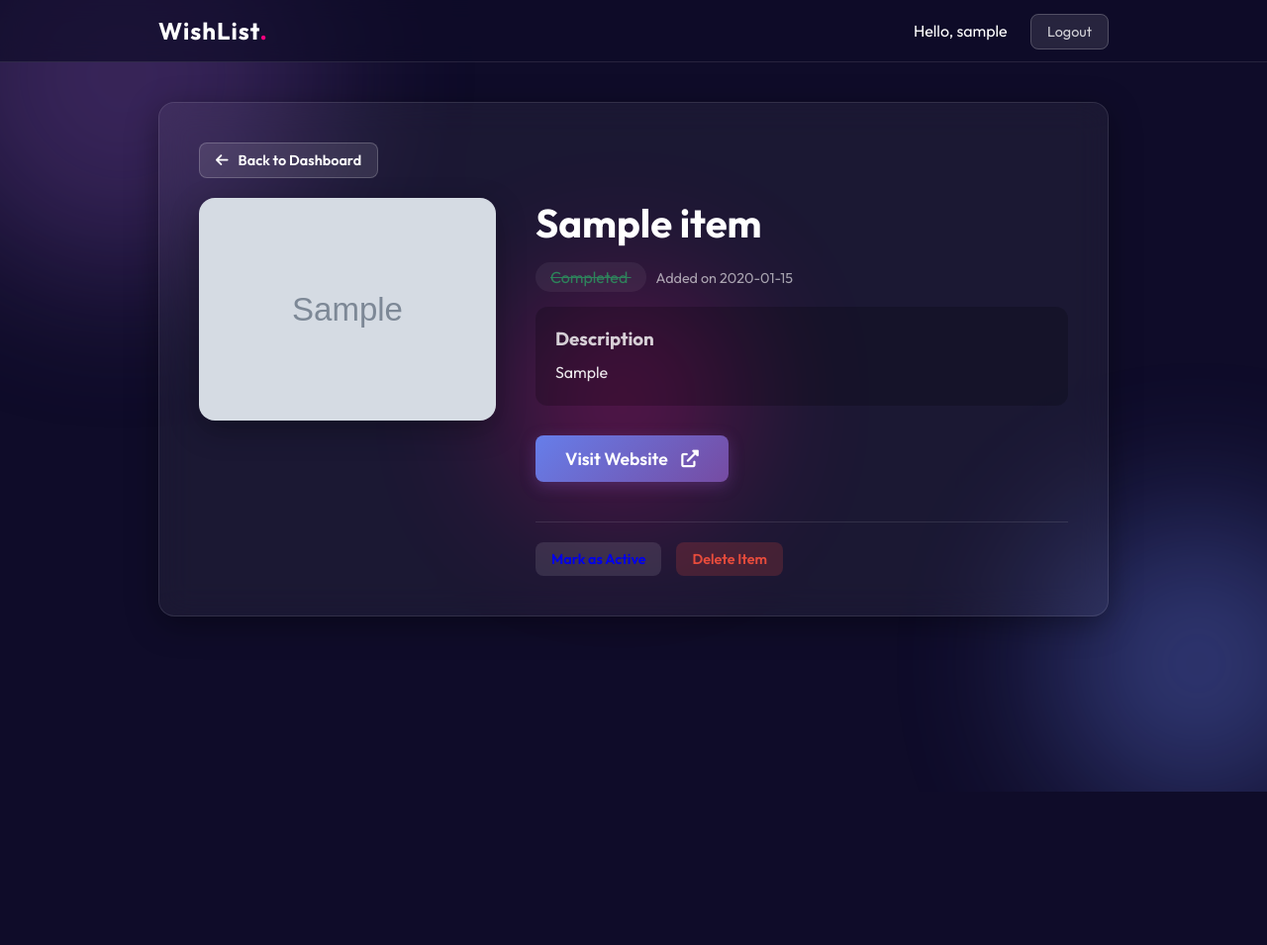
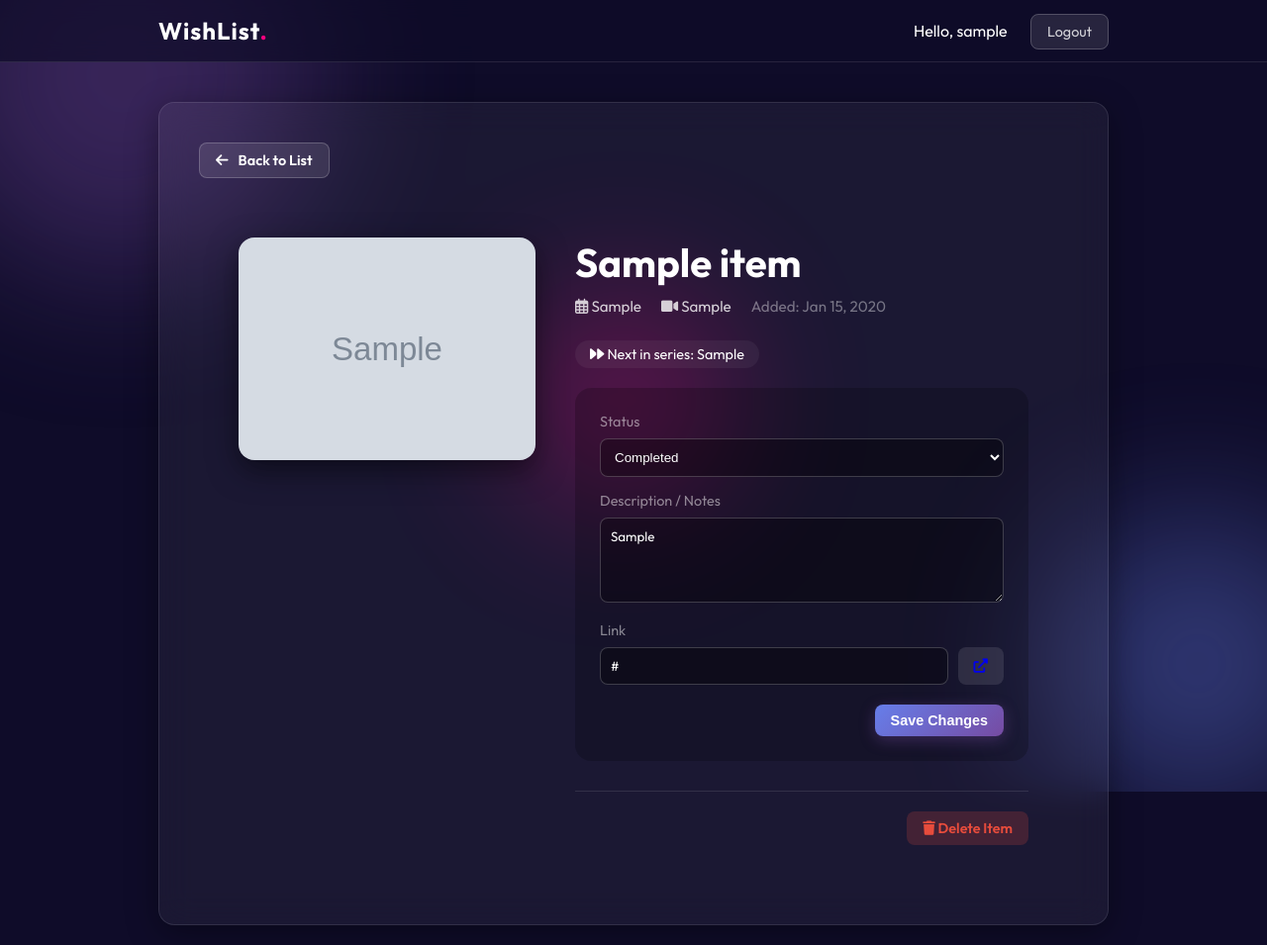
Before and after one commit to Dev-43/List, a Flask app: page /item/1 in a window 1280 px wide. Shown: the whole page at 99% size. Before the commit the page ends 800 px from the top, so only its background shows below. Run offline with Flask 3, Linux system fonts and the light colour scheme; a user stored in the database is signed in; tables that the repository leaves empty hold one stand-in row (values such as "Sample post"); grey boxes marked "Sample" are stand-in pictures.

Commit message:
Major Upgrade Done

```diff
--- a/app/routes.py
+++ b/app/routes.py
@@ -18,27 +18,64 @@ main = Blueprint('main', __name__)
 
 import sys
 
+def extract_wiki_infobox(soup):
+    """
+    Attempts to extract Director, Year, and Pre/Sequel from Wikipedia Infobox.
+    """
+    data = {'director': None, 'year': None, 'sequel_prequel': None}
+    try:
+        infobox = soup.find('table', class_='infobox')
+        if not infobox:
+            return data
+
+        rows = infobox.find_all('tr')
+        for row in rows:
+            header = row.find('th')
+            if not header:
+                continue
+            header_text = header.get_text().lower()
+            cell = row.find('td')
+            if not cell:
+                continue
+
+            # Director
+            if 'directed by' in header_text:
+                data['director'] = cell.get_text(strip=True)
+
+            # Release Date / Year
+            if 'release date' in header_text or 'published' in header_text:
+                # Try to find a year YYYY
+                text = cell.get_text(strip=True)
+                year_match = re.search(r'\d{4}', text)
+                if year_match:
+                    data['year'] = year_match.group(0)
+
+            # Sequel / Prequel / Followed by
+            if 'followed by' in header_text or 'preceded by' in header_text:
+                data['sequel_prequel'] = cell.get_text(strip=True)
+
+    except Exception as e:
+        print(f"DEBUG: Infobox Parse Error: {e}", file=sys.stderr)
+
+    return data
+
 def fetch_meta_data(query):
     """
-    Smart Search:
-    1. If query is a URL, fetch it.
-    2. If not, Google Search it -> get first URL -> fetch it.
-    Returns: {name, info, link, image_url}
+    Smart Search with Rich Data:
+    Returns: {name, info, link, image_url, director, year, sequel_prequel}
     """
     query = query.strip()
     target_url = query
     print(f"DEBUG: Processing query: {query}", file=sys.stderr)
 
-    # 1. Determine URL
+    # 1. Determine URL (Same as before)
     if not re.match(r'^https?://', query):
         try:
             print("DEBUG: Searching Google...", file=sys.stderr)
-            # 'stop' argument is deprecated in some versions, using num_results or num
-            # verify library version behavior. simpler to use a loop.
             results = []
             for j in search(query, num_results=1, sleep_interval=1, lang="en"):
                 results.append(j)
-                break # Just need one
+                break
 
             if results:
                 target_url = results[0]
@@ -76,55 +113,55 @@ def fetch_meta_data(query):
     # 2. Fetch URL
     try:
         print(f"DEBUG: Fetching {target_url}...", file=sys.stderr)
-        # Use a real browser user agent to avoid 403s
         headers = {
             'User-Agent': 'Mozilla/5.0 (Windows NT 10.0; Win64; x64) AppleWebKit/537.36 (KHTML, like Gecko) Chrome/120.0.0.0 Safari/537.36',
-            'Accept': 'text/html,application/xhtml+xml,application/xml;q=0.9,image/webp,*/*;q=0.8',
-            'Accept-Language': 'en-US,en;q=0.5'
+             # ... other headers
         }
         response = requests.get(target_url, headers=headers, timeout=10)
-        response.raise_for_status() # Raise error for bad status codes
+        response.raise_for_status()
 
-        soup = BeautifulSoup(response.content, 'html.parser') # lxml can be strict, html.parser is looser
+        soup = BeautifulSoup(response.content, 'html.parser')
 
-        # 3. Extract Data
-        # Title
+        # 3. Extract Data (Existing)
         og_title = soup.find("meta", property="og:title")
         title = og_title["content"] if og_title else soup.title.string if soup.title else query
 
-        # Description
         og_desc = soup.find("meta", property="og:description")
         if not og_desc:
             og_desc = soup.find("meta", attrs={"name": "description"})
         description = og_desc["content"] if og_desc else ""
 
-        # Image
         og_image = soup.find("meta", property="og:image")
         image_url = og_image["content"] if og_image else None
 
-        # Fallback for image: Find first relevant image
         if not image_url:
-            # Try to find a substantial image (not an icon)
             images = soup.find_all('img')
             for img in images:
                 src = img.get('src')
                 if src and src.startswith('http') and 'logo' not in src.lower() and 'icon' not in src.lower():
-                     # Basic heuristic check (width/height attributes if available?)
-                     # Just take the first valid-looking one
                      image_url = src
                      break
+
+        # 4. Extract Rich Data (Wikipedia Specific)
+        rich_data = {'director': None, 'year': None, 'sequel_prequel': None}
+        if 'wikipedia.org' in target_url:
+            rich_data = extract_wiki_infobox(soup)
+            print(f"DEBUG: Extracted Wiki Data: {rich_data}", file=sys.stderr)
 
         print(f"DEBUG: Scraped - Title: {title}, Image: {bool(image_url)}", file=sys.stderr)
 
         return {
             'name': str(title).strip()[:100],
-            'info': str(description).strip()[:500], # Limit length
+            'info': str(description).strip()[:500],
             'link': target_url,
-            'image_url': image_url
+            'image_url': image_url,
+            'director': rich_data['director'],
+            'year': rich_data['year'],
+            'sequel_prequel': rich_data['sequel_prequel']
         }
     except Exception as e:
         print(f"DEBUG: Fetch/Parse Error: {e}", file=sys.stderr)
-        return {'name': query, 'info': '', 'link': target_url, 'image_url': None}
+        return {'name': query, 'info': '', 'link': target_url, 'image_url': None, 'director':None, 'year':None, 'sequel_prequel':None}
 
 
 @main.route('/')
@@ -278,12 +315,20 @@ def reset_password(token):
 @login_required
 def add_category():
     name = request.form.get('name')
+    cat_type = request.form.get('type', 'general')
     if name:
-        # Optional: Add random background image for category?
-        category = Category(name=name, owner=current_user)
+        category = Category(name=name, type=cat_type, owner=current_user)
         db.session.add(category)
         db.session.commit()
     return redirect(url_for('main.index'))
+
+@main.route('/list/<int:category_id>')
+@login_required
+def view_list(category_id):
+    category = Category.query.get_or_404(category_id)
+    if category.owner != current_user:
+        return "Unauthorized", 403
+    return render_template('list_view.html', category=category)
 
 @main.route('/category/delete/<int:category_id>')
 @login_required
@@ -302,27 +347,63 @@ def add_item(category_id):
     if category.owner != current_user:
         return "Unauthorized", 403
 
-    name_input = request.form.get('name') # Could be query now
-    # link = request.form.get('link') # Not needed if we auto-fetch, or could be override
-    # info = request.form.get('info') # Not needed if we auto-fetch
+    name_input = request.form.get('name')
 
     if name_input:
-        # --- Smart Search Logic ---
-        # Fetch metadata based on name_input (Query or URL)
-        meta = fetch_meta_data(name_input)
-
+        # Simple Fast Add
         item = Item(
-            name=meta['name'],
-            link=meta['link'],
-            info=meta['info'],
-            image_url=meta['image_url'],
-            category_id=category.id
+            name=name_input,
+            category_id=category.id,
+            status='Future Read/Watch'
         )
         db.session.add(item)
         db.session.commit()
-        flash(f"Added: {meta['name']}", 'success')
+    return redirect(url_for('main.index'))
 
-    return redirect(url_for('main.index'))
+@main.route('/item/enhance/<int:item_id>')
+@login_required
+def enhance_item(item_id):
+    item = Item.query.get_or_404(item_id)
+    if item.category.owner != current_user:
+        return "Unauthorized", 403
+
+    # Smart Search Logic
+    try:
+        meta = fetch_meta_data(item.name)
+        if meta.get('image_url') or meta.get('info'):
+            item.image_url = meta.get('image_url')
+            item.info = meta.get('info')
+            item.link = meta.get('link')
+
+            # Rich Data
+            if meta.get('director'): item.director = meta['director'][:100]
+            if meta.get('year'): item.year = meta['year'][:20]
+            if meta.get('sequel_prequel'): item.sequel_prequel = meta['sequel_prequel'][:200]
+
+            db.session.commit()
+            flash(f"Magic performed on: {item.name}", 'success')
+        else:
+             flash(f"Could not find details for {item.name}", 'warning')
+    except Exception as e:
+        flash(f"Enhancement failed: {str(e)}", 'danger')
+
+    return redirect(request.referrer or url_for('main.index'))
+
+@main.route('/item/update_details/<int:item_id>', methods=['POST'])
+@login_required
+def update_item_details(item_id):
+    item = Item.query.get_or_404(item_id)
+    if item.category.owner != current_user:
+        return "Unauthorized", 403
+
+    # Manual Update
+    item.info = request.form.get('info')
+    item.link = request.form.get('link')
+    item.status = request.form.get('status')
+
+    db.session.commit()
+    flash('Details updated successfully!', 'success')
+    return redirect(url_for('main.view_item', item_id=item.id))
 
 @main.route('/item/delete/<int:item_id>')
 @login_required
--- a/app/static/style.css
+++ b/app/static/style.css
@@ -227,9 +227,13 @@ input:focus, textarea:focus {
     background: rgba(255,255,255,0.02);
 }
 
-.item-status-In.Wishlist { color: #f1c40f; }
-.item-status-Pending { color: #f1c40f; } /* Keep for legacy */
-.item-status-Completed { color: #2ecc71; text-decoration: line-through; opacity: 0.6; }
+/* Status Badges */
+.item-status-Future.Read.Watch { color: #f1c40f; } /* Yellow */
+.item-status-Watching.Reading { color: #3498db; } /* Blue */
+.item-status-Hold { color: #e67e22; } /* Orange */
+.item-status-Drop { color: #e74c3c; opacity: 0.6; } /* Red */
+.item-status-Completed { color: #2ecc71; text-decoration: line-through; opacity: 0.6; } /* Green */
+.item-status-In.Wishlist { color: #f1c40f; } /* Legacy support */
 
 .action-btn {
     background: none;
--- a/app/templates/item_detail.html
+++ b/app/templates/item_detail.html
@@ -4,62 +4,104 @@
 <div class="glass-card" style="margin-top: 40px; padding: 40px;">
 
     <div style="margin-bottom: 20px;">
-        <a href="{{ url_for('main.index') }}" class="btn list-btn" style="display: inline-flex; align-items: center; gap: 10px;">
-            <i class="fas fa-arrow-left"></i> Back to Dashboard
+        <a href="{{ url_for('main.view_list', category_id=item.category_id) if item.category_id else url_for('main.index') }}" class="btn list-btn" style="display: inline-flex; align-items: center; gap: 10px;">
+            <i class="fas fa-arrow-left"></i> Back to List
         </a>
     </div>
 
-    <div style="display: flex; gap: 40px; flex-wrap: wrap;">
+    <!-- Glassmorphism Card -->
+    <div class="glass-panel" style="display: flex; flex-wrap: wrap; gap: 40px; padding: 40px; min-height: 60vh;">
 
-        <!-- Image Section -->
+        <!-- Image Section (Only if exists) -->
         {% if item.image_url %}
-        <div style="flex: 1; min-width: 300px;">
-            <img src="{{ item.image_url }}" alt="{{ item.name }}" style="width: 100%; border-radius: 16px; box-shadow: 0 10px 30px rgba(0,0,0,0.3);">
-        </div>
-        {% else %}
-        <div style="flex: 1; min-width: 300px; display: flex; align-items: center; justify-content: center; background: rgba(255,255,255,0.05); border-radius: 16px; min-height: 300px;">
-            <i class="fas fa-image" style="font-size: 4rem; opacity: 0.3;"></i>
+        <div style="flex: 1; min-width: 300px; max-width: 400px;">
+            <div style="position: relative; border-radius: 16px; overflow: hidden; box-shadow: 0 10px 30px rgba(0,0,0,0.5);">
+                <img src="{{ item.image_url }}" alt="{{ item.name }}" style="width: 100%; height: auto; display: block;">
+            </div>
         </div>
         {% endif %}
 
         <!-- Info Section -->
         <div style="flex: 2; min-width: 300px;">
-            <h1 style="font-size: 2.5rem; margin-bottom: 20px; color: white;">{{ item.name }}</h1>
-
-            <div style="margin-bottom: 20px;">
-                <span class="item-status-{{ item.status }}" style="padding: 5px 15px; border-radius: 20px; background: rgba(255,255,255,0.1);">
-                    {{ item.status }}
-                </span>
-                <span style="margin-left: 10px; opacity: 0.6; font-size: 0.9rem;">
-                    Added on {{ item.date_added.strftime('%Y-%m-%d') }}
-                </span>
+            <div style="display: flex; align-items: center; justify-content: space-between;">
+                <h1 style="font-size: 2.5rem; margin-bottom: 10px; color: white;">{{ item.name }}</h1>
+                {% if not item.year and not item.director and not item.image_url %}
+                <a href="{{ url_for('main.enhance_item', item_id=item.id) }}" class="btn btn-primary" title="Unleash Magic">
+                    <i class="fas fa-magic"></i> Fetch Info
+                </a>
+                {% endif %}
             </div>
 
-            {% if item.info %}
-            <div style="background: rgba(0,0,0,0.2); padding: 20px; border-radius: 12px; margin-bottom: 30px;">
-                <h3 style="margin-bottom: 10px; opacity: 0.8;">Description</h3>
-                <p style="line-height: 1.6; opacity: 0.9;">{{ item.info }}</p>
+            <!-- Rich Data Header -->
+            <div style="display: flex; flex-wrap: wrap; gap: 20px; font-size: 0.95rem; opacity: 0.8; margin-bottom: 25px;">
+                {% if item.year %}
+                <span><i class="far fa-calendar-alt"></i> {{ item.year }}</span>
+                {% endif %}
+                {% if item.director %}
+                <span><i class="fas fa-video"></i> {{ item.director }}</span>
+                {% endif %}
+                {% if item.type %}
+                <span><i class="fas fa-tag"></i> {{ item.type }}</span>
+                {% endif %}
+                 <span style="opacity: 0.5;">Added: {{ item.date_added.strftime('%b %d, %Y') }}</span>
             </div>
-            {% else %}
-            <div style="background: rgba(255,255,255,0.05); padding: 20px; border-radius: 12px; margin-bottom: 30px;">
-                <p style="opacity: 0.5; font-style: italic;">No description available.</p>
+
+            {% if item.sequel_prequel %}
+            <div style="margin-bottom: 20px; font-size: 0.9rem; background: rgba(255,255,255,0.05); padding: 5px 15px; border-radius: 20px; display: inline-block;">
+                <i class="fas fa-forward"></i> Next in series: {{ item.sequel_prequel }}
             </div>
-            {% endif %}
+             {% endif %}
 
-            {% if item.link %}
-            <a href="{{ item.link }}" target="_blank" class="btn btn-primary" style="display: inline-block; padding: 12px 30px; font-size: 1.1rem;">
-                Visit Website <i class="fas fa-external-link-alt" style="margin-left: 10px;"></i>
-            </a>
-            {% endif %}
+            <!-- Advanced Status & Edit Form -->
+             <form action="{{ url_for('main.update_item_details', item_id=item.id) }}" method="POST" style="background: rgba(0,0,0,0.2); padding: 25px; border-radius: 16px; margin-bottom: 30px;">
+                <div style="margin-bottom: 15px;">
+                    <label style="display: block; margin-bottom: 8px; font-size: 0.9rem; opacity: 0.7;">Status</label>
+                    <select name="status" style="width: 100%; padding: 10px; border-radius: 8px; border: 1px solid rgba(255,255,255,0.2); background: rgba(0,0,0,0.3); color: white;">
+                        {% set statuses = [] %}
+                        {% if item.category.type == 'watch' %}
+                            {% set statuses = ['Future Watch', 'Watching', 'Hold', 'Completed', 'Dropped'] %}
+                        {% elif item.category.type == 'read' %}
+                            {% set statuses = ['Future Read', 'Reading', 'Hold', 'Completed', 'Dropped'] %}
+                        {% else %}
+                             {% set statuses = ['Pending', 'In Progress', 'Completed', 'Hold'] %}
+                        {% endif %}
 
-            <div style="margin-top: 40px; border-top: 1px solid var(--glass-border); padding-top: 20px; display: flex; gap: 15px;">
-                 <a href="{{ url_for('main.toggle_item', item_id=item.id) }}" class="btn" style="background: rgba(255,255,255,0.1);">
-                    {% if item.status == 'In Wishlist' %}Mark as Completed{% else %}Mark as Active{% endif %}
-                 </a>
-                 <a href="{{ url_for('main.delete_item', item_id=item.id) }}" class="btn" style="background: rgba(231, 76, 60, 0.2); color: #e74c3c;" onclick="return confirm('Delete this item?');">
-                    Delete Item
+                        {% for s in statuses %}
+                        <option value="{{ s }}" {% if item.status == s %}selected{% endif %}>{{ s }}</option>
+                        {% endfor %}
+                        <!-- Fallback to keep current status if logic changes -->
+                        {% if item.status not in statuses %}
+                             <option value="{{ item.status }}" selected>{{ item.status }}</option>
+                        {% endif %}
+                    </select>
+                </div>
+
+                <div style="margin-bottom: 15px;">
+                    <label style="display: block; margin-bottom: 8px; font-size: 0.9rem; opacity: 0.7;">Description / Notes</label>
+                    <textarea name="info" rows="4" style="width: 100%; padding: 10px; border-radius: 8px; border: 1px solid rgba(255,255,255,0.2); background: rgba(0,0,0,0.3); color: white; resize: vertical;">{{ item.info or '' }}</textarea>
+                </div>
+
+                <div style="margin-bottom: 20px;">
+                    <label style="display: block; margin-bottom: 8px; font-size: 0.9rem; opacity: 0.7;">Link</label>
+                    <div style="display: flex; gap: 10px;">
+                         <input type="text" name="link" value="{{ item.link or '' }}" placeholder="https://..." style="flex: 1; padding: 10px; border-radius: 8px; border: 1px solid rgba(255,255,255,0.2); background: rgba(0,0,0,0.3); color: white;">
+                         {% if item.link %}
+                         <a href="{{ item.link }}" target="_blank" class="btn" style="background: rgba(255,255,255,0.1); display: flex; align-items: center;"><i class="fas fa-external-link-alt"></i></a>
+                         {% endif %}
+                    </div>
+                </div>
+
+                <div style="text-align: right;">
+                    <button type="submit" class="btn btn-primary">Save Changes</button>
+                </div>
+            </form>
+
+            <div style="margin-top: 20px; border-top: 1px solid var(--glass-border); padding-top: 20px; display: flex; justify-content: flex-end;">
+                 <a href="{{ url_for('main.delete_item', item_id=item.id) }}" class="btn" style="background: rgba(231, 76, 60, 0.2); color: #e74c3c; font-size: 0.9rem;" onclick="return confirm('Delete this item?');">
+                    <i class="fas fa-trash"></i> Delete Item
                  </a>
             </div>
+
 
         </div>
     </div>
```
Also changed, not shown: app/models.py (+12 -5 lines), app/templates/dashboard.html (+40 -67 lines), app/templates/list_view.html (added, +111 -0 lines).
